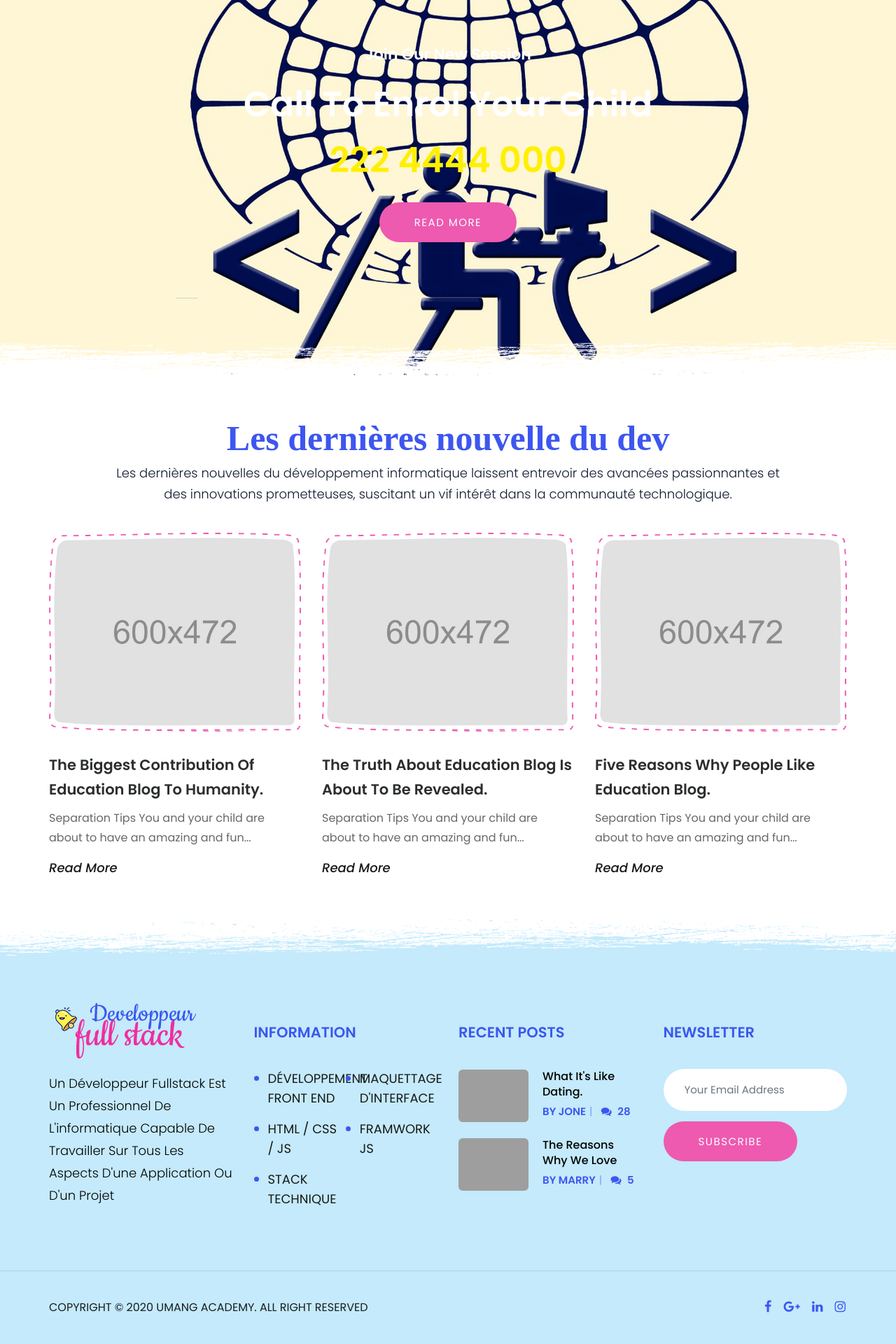
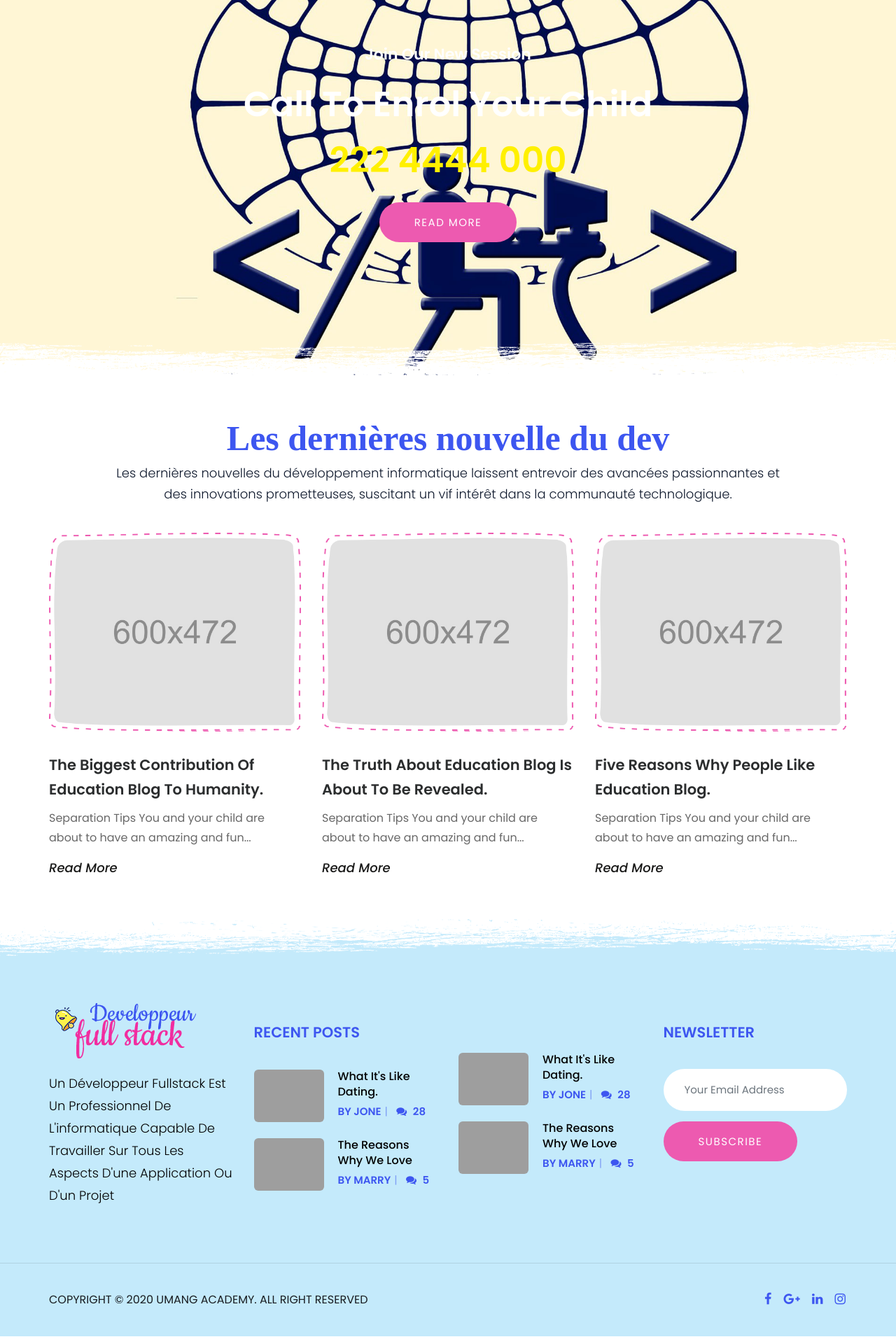
Before and after one commit to Auxioma/ACGD, a Symfony app: template templates/home/index.html.twig in a window 1280 px wide. Shown: the part 1447-3367 px from the top of the page at 70% size. Run offline with Twig, Linux system fonts and the light colour scheme; the template is opened without the code that fills it, so the values that code supplies are empty; some libraries are stand-ins or nearby versions; some web fonts are replaced; grey boxes are pictures that could not be loaded.

Commit message:
Recent Posts

```diff
--- a/templates/_partials/footer.html.twig
+++ b/templates/_partials/footer.html.twig
@@ -11,20 +11,43 @@
                         </div>
                     </div>
 					<div class="col-xl-3 col-lg-6 col-md-6 col-sm-6 footer-col-4">
-                        <div class="widget widget_services border-0">
-                            <h5 class="footer-title">Information</h5>
-                            <ul class="list-2">
-                                <li><a href="https://centre-formation.eu/h/cours/d%C3%A9veloppement-front-end">Développement front end</a></li>
-                                <li><a href="https://centre-formation.eu/h/cours/d%C3%A9veloppement-front-end/Maquetter-une-application-web-et-web-mobile.">Maquettage d'interface </a></li>
-                                <li><a href="https://centre-formation.eu/h/cours/d%C3%A9veloppement-front-end/module-html-et-css">HTML / CSS / JS</a></li>
-                                <li><a href="https://centre-formation.eu/h/cours/d%C3%A9veloppement-front-end/Framwork-JS">Framwork JS</a></li>
-                                <li><a href="https://centre-formation.eu/h/cours/d%C3%A9veloppement-front-end/stack-technique">Stack technique</a></li>
-                            </ul>
-						</div>
+                        <div class="widget recent-posts-entry">
+                            <h5 class="footer-title">Recent Posts</h5>
+								<div class="widget-post-bx">
+                                    <div class="widget-post clearfix">
+										<div class="dlab-post-media"> <img src="/images/blog/recent-blog/pic1.jpg" width="200" height="143" alt=""> </div>
+                                        <div class="dlab-post-info">
+                                            <div class="dlab-post-header">
+												<h6 class="post-title"><a href="blog-details.html">What It's Like Dating.</a></h6>
+                                            </div>
+                                            <div class="dlab-post-meta">
+                                                <ul>
+                                                    <li class="post-author">By Jone</li>
+                                                    <li class="post-comment"><i class="fa fa-comments"></i> 28</li>
+                                                </ul>
+                                            </div>
+                                        </div>
+                                    </div>
+                                    <div class="widget-post clearfix">
+										<div class="dlab-post-media"> <img src="/images/blog/recent-blog/pic2.jpg" width="200" height="143" alt=""> </div>
+                                        <div class="dlab-post-info">
+                                            <div class="dlab-post-header">
+												<h6 class="post-title"><a href="blog-details.html">The Reasons Why We Love</a></h6>
+                                            </div>
+                                            <div class="dlab-post-meta">
+                                                <ul>
+                                                    <li class="post-author">By Marry</li>
+                                                    <li class="post-comment"><i class="fa fa-comments"></i> 5</li>
+                                                </ul>
+                                            </div>
+                                        </div>
+                                    </div>
+                                </div>
+                        </div>
                     </div>
 					<div class="col-xl-3 col-lg-6 col-md-6 col-sm-12 footer-col-4">
                         <div class="widget recent-posts-entry">
-                            <h5 class="footer-title">Recent Posts</h5>
+                            <h5 class="footer-title"></h5>
 								<div class="widget-post-bx">
                                     <div class="widget-post clearfix">
 										<div class="dlab-post-media"> <img src="/images/blog/recent-blog/pic1.jpg" width="200" height="143" alt=""> </div>
```
